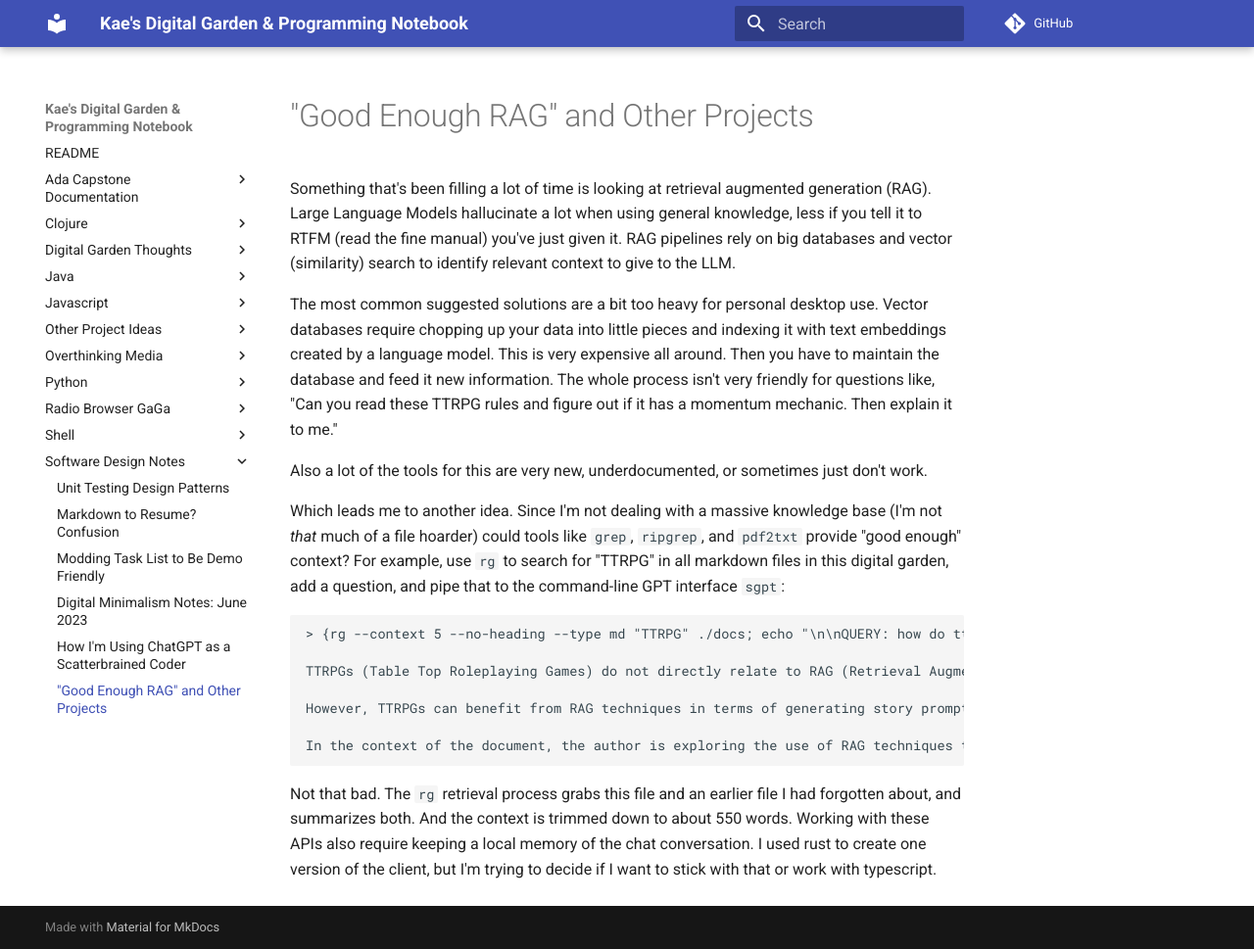
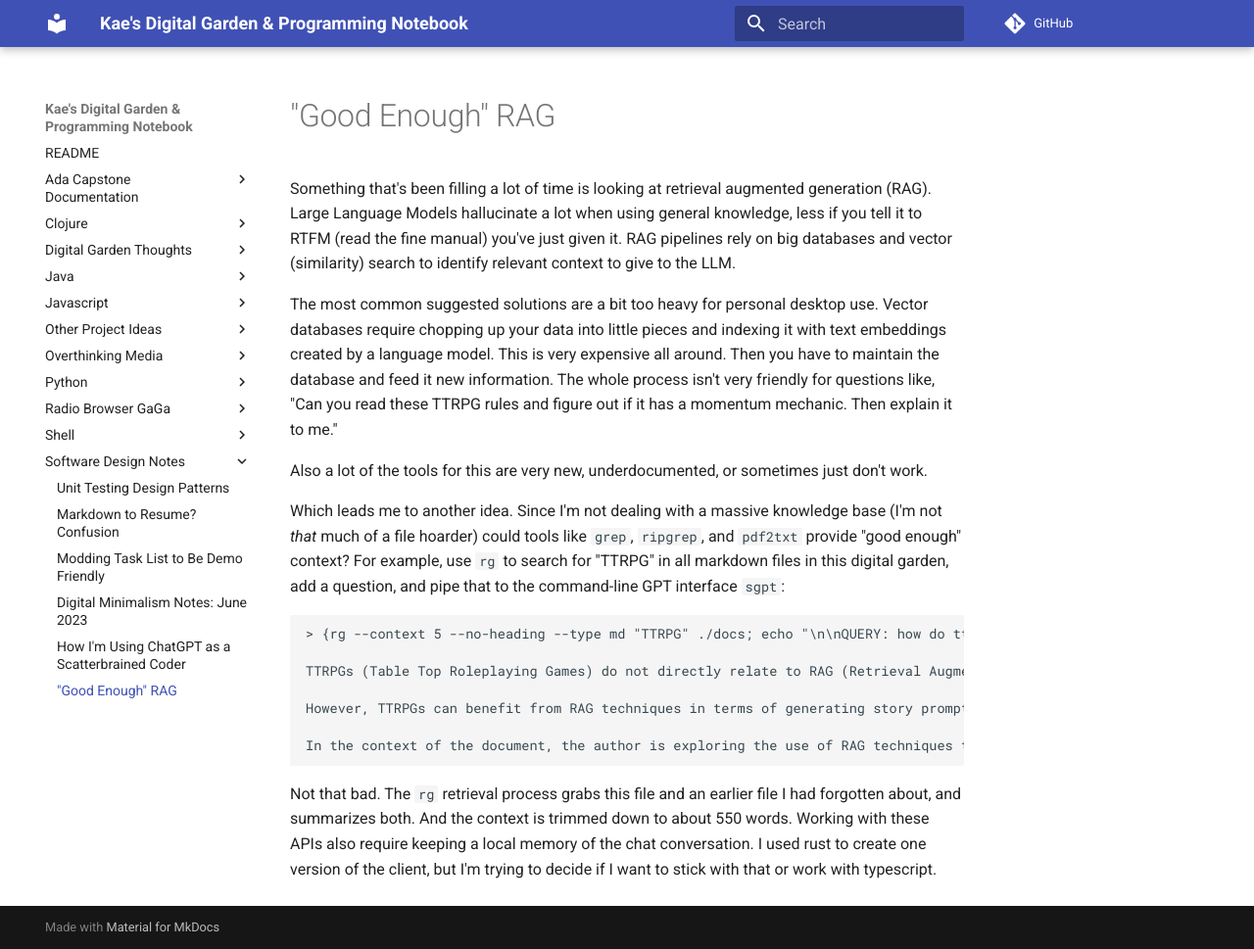
Before and after one commit to kaesluder/kae-garden-wiki, an MkDocs documentation site: the page built from docs/Software_Design_Notes/2024-01-08-rusty-gpt-and-other.md, in a window 1280 px wide and 969 px high. Shown: the whole window at 98% size. Built offline with MkDocs 1.6.1 and Material for MkDocs 9.7.7, drawn with Linux system fonts in a browser that asks for light colours; comment, search, counter and statistics services are not loaded.

Commit message:
Minor change

```diff
--- a/docs/Software_Design_Notes/2024-01-08-rusty-gpt-and-other.md
+++ b/docs/Software_Design_Notes/2024-01-08-rusty-gpt-and-other.md
@@ -1,4 +1,4 @@
-# "Good Enough RAG" and Other Projects
+# "Good Enough" RAG
 
 Something that's been filling a lot of time is looking at retrieval augmented generation (RAG). Large Language Models hallucinate a lot when using general knowledge, less if you tell it to RTFM (read the fine manual) you've just given it. RAG pipelines rely on big databases and vector (similarity) search to identify relevant context to give to the LLM.
 
```
